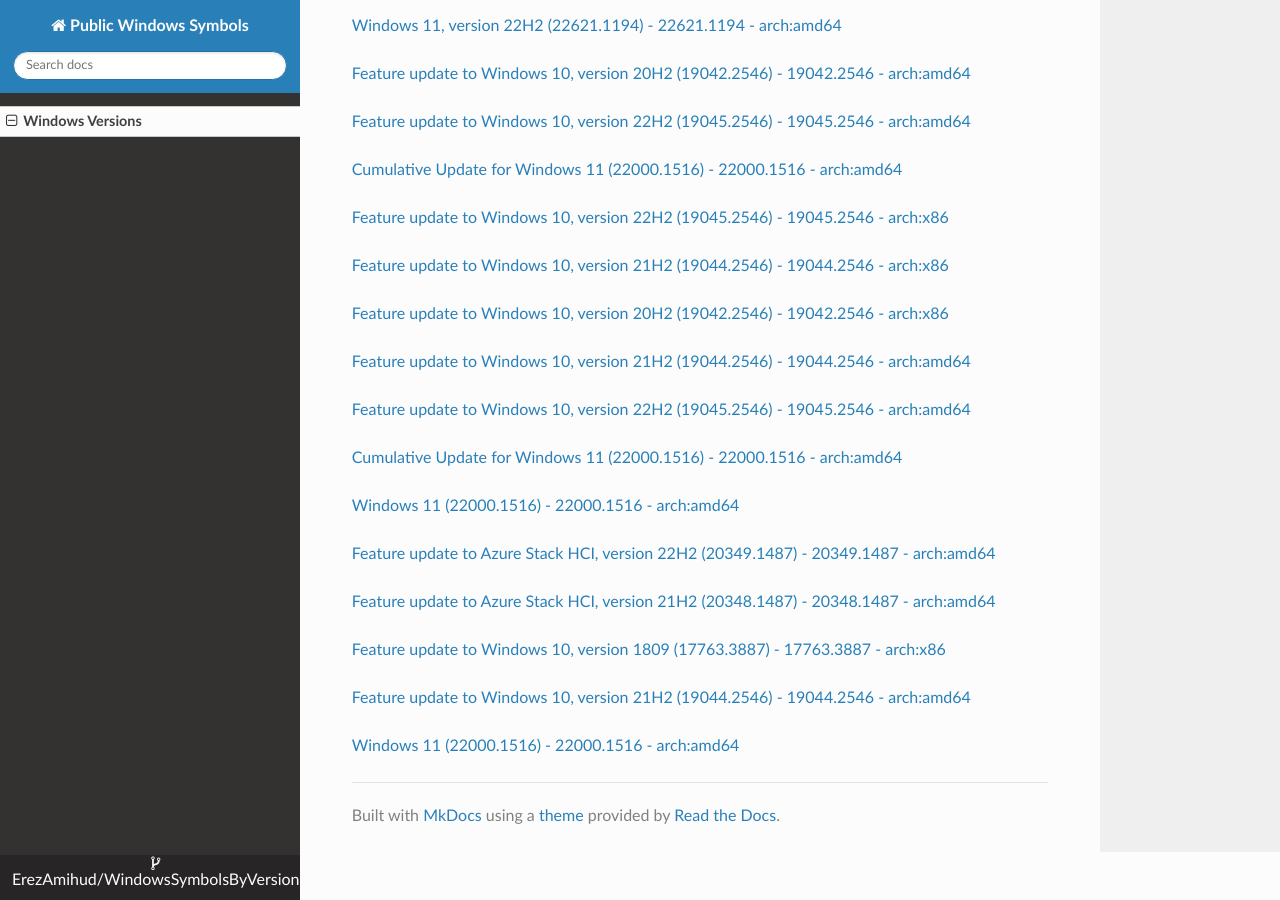
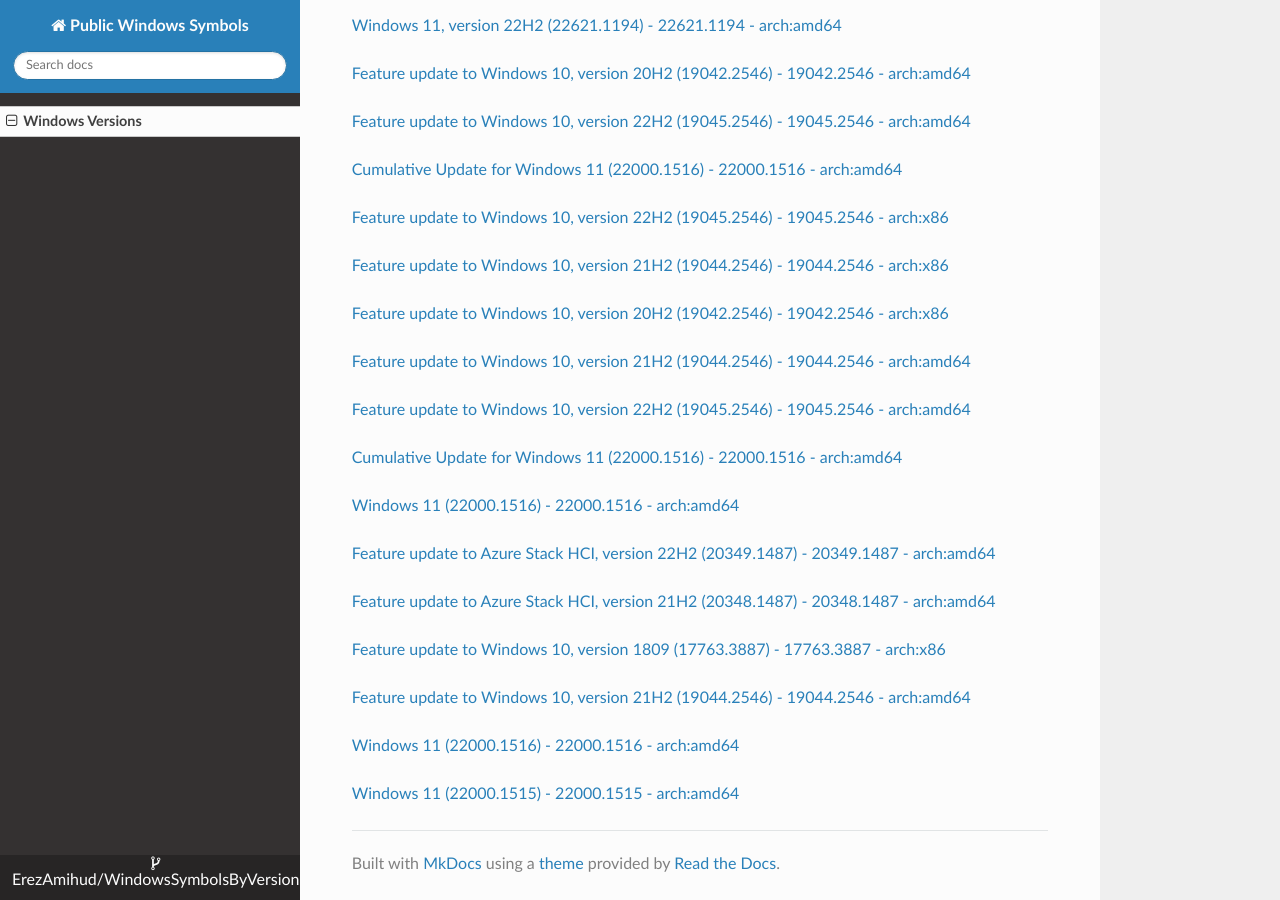
Before and after one commit to ErezAmihud/WindowsSymbolsByVersion, an MkDocs documentation site: the page built from docs/index.md, in a window 1280 px wide and 900 px high, scrolled down 40925 px. Built offline with MkDocs 1.6.1, drawn with Linux system fonts in a browser that asks for light colours; nearby versions of some CDN libraries.

Commit message:
Automated commit, add manifest for fe19a08c-6744-45a0-92c3-6f4e525f4a83

```diff
--- a/docs/index.md
+++ b/docs/index.md
@@ -2392,3 +2392,6 @@
 
 
 [Windows 11 (22000.1516) - 22000.1516 - arch:amd64](https://github.com/ErezAmihud/WindowsSymbolsByVersion/blob/main/manifests/0a870918-3dfe-4b88-b1bb-467712d0345a.manifest)
+
+
+[Windows 11 (22000.1515) - 22000.1515 - arch:amd64](https://github.com/ErezAmihud/WindowsSymbolsByVersion/blob/main/manifests/fe19a08c-6744-45a0-92c3-6f4e525f4a83.manifest)
```
Also changed, not shown: process_builds.json (+1 -1 lines), 1 other file.
